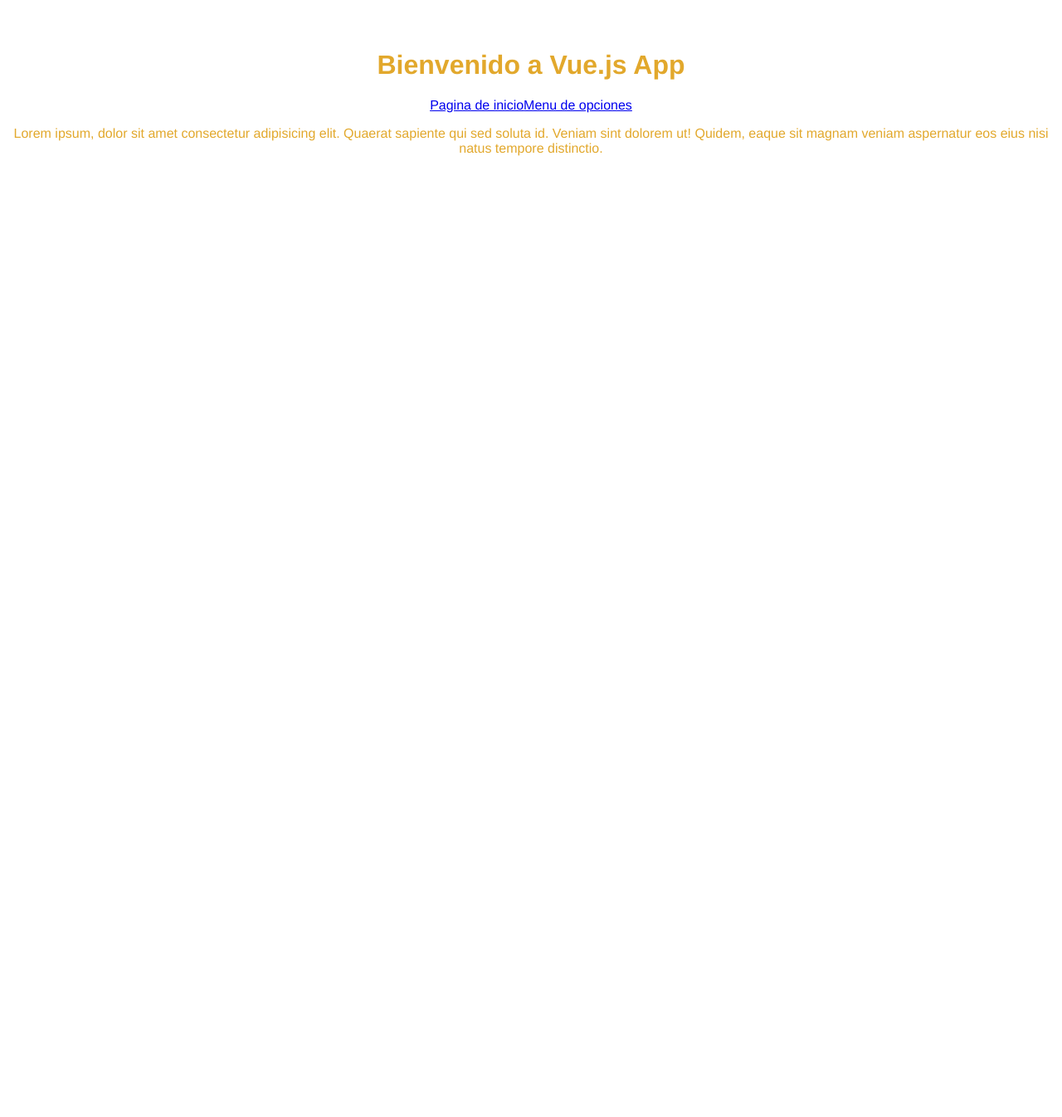
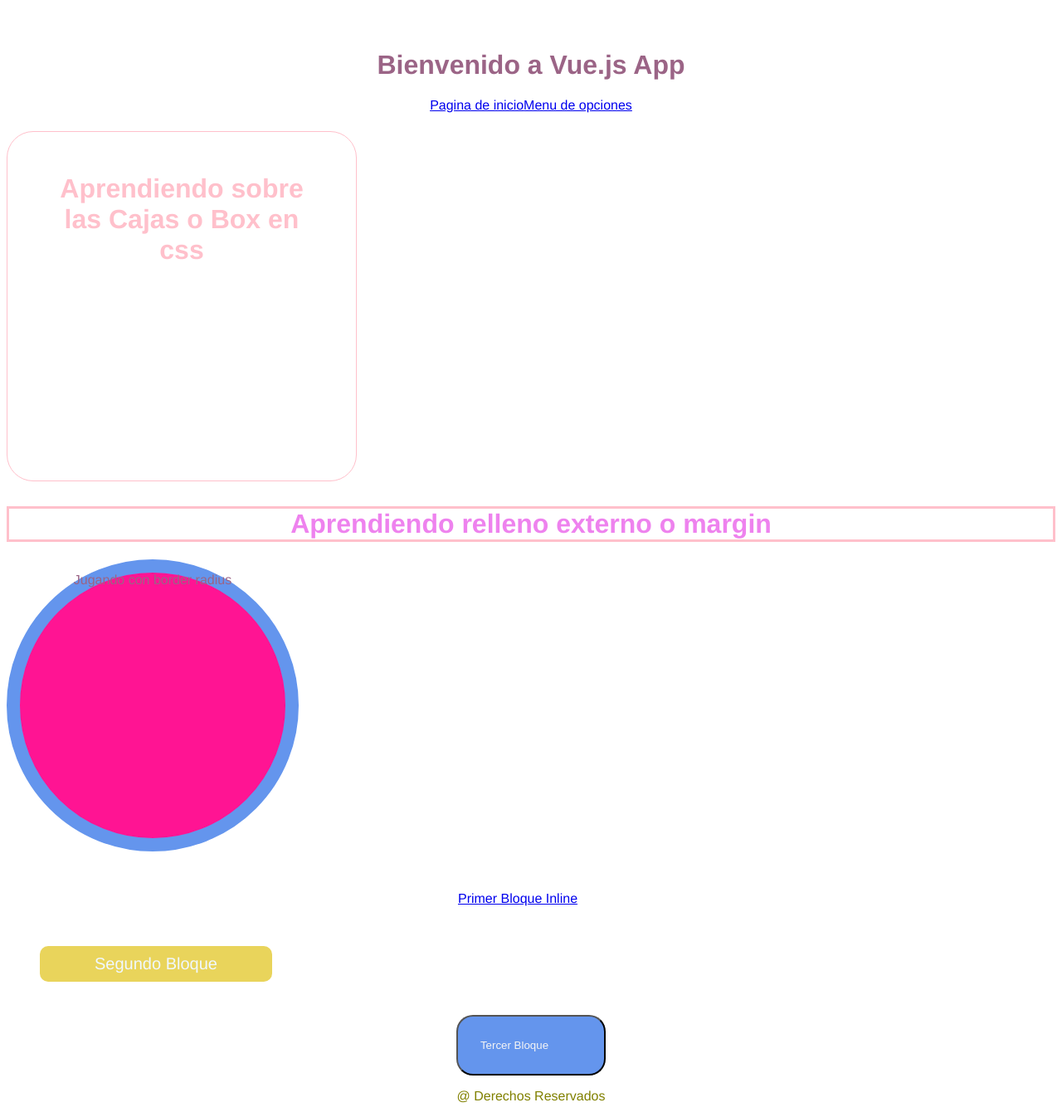
Before and after one commit to Pheobhe/practica_vue_cli, a Vue app: page / in a window 1280 px wide. Shown: the whole page at 83% size. Before the commit the page ends 800 px from the top, so only its background shows below. Built offline with nearby package versions, Linux system fonts and the light colour scheme.

Commit message:
css y otros

```diff
--- a/src/App.vue
+++ b/src/App.vue
@@ -1,28 +1,29 @@
 <template>
   <!-- <img alt="Vue logo" src="./assets/logo.png"> -->
-  <HelloWorld msg="Bienvenido a Vue.js App"/>
+  <HelloWorld msg="Bienvenido a Vue.js App" />
   <Cabecera></Cabecera>
-  <p>Lorem ipsum, dolor sit amet consectetur adipisicing elit. Quaerat sapiente qui sed soluta id. Veniam sint dolorem ut! Quidem, eaque sit magnam veniam aspernatur eos eius nisi natus tempore distinctio.</p>
+
+  <Caja />
+
+  <PiePagina></PiePagina>
 </template>
 
-
-
 <script>
-import HelloWorld from './components/HelloWorld.vue'
-import Cabecera from './components/Cabecera.vue'
+import HelloWorld from "@/components/HelloWorld.vue";
+import Cabecera from "@/components/Cabecera.vue";
+import PiePagina from "@/components/PiePagina.vue";
+import Caja from "@/components/practicasCss/Caja.vue";
 
 export default {
-  name: 'App',
+  name: "App",
   components: {
     HelloWorld,
-    Cabecera
-  }
-}
-
+    Cabecera,
+    PiePagina,
+    Caja
+  },
+};
 </script>
-
-
-
 
 <style>
 #app {
@@ -30,7 +31,7 @@
   -webkit-font-smoothing: antialiased;
   -moz-osx-font-smoothing: grayscale;
   text-align: center;
-  color: #e2a82c;
+  color: #9b6486;
   margin-top: 60px;
 }
 </style>
--- a/src/components/Cabecera.vue
+++ b/src/components/Cabecera.vue
@@ -5,8 +5,9 @@
     </div>
 </template>
 
-<script>
+ <script>
 export default{
+    // eslint-disable-next-line vue/multi-word-component-names
     name: 'Cabecera'
 }
 </script>
--- /dev/null
+++ b/src/components/PiePagina.vue
@@ -0,0 +1,18 @@
+<template>
+    <div>
+            <p class="color-verde">@ Derechos Reservados </p>
+    </div>
+</template>
+
+<script>
+    export default {
+        name: 'PiePagina'
+    }
+</script>
+
+<style lang="css" scoped>
+.color-verde{
+   color:olive;
+}
+
+</style>
--- /dev/null
+++ b/src/components/practicasCss/Caja.vue
@@ -0,0 +1,79 @@
+<template>
+    <div>
+        <h1 class="caja-h1">Aprendiendo sobre las Cajas o Box en css</h1>
+        <h1 class="caja-h1-2">Aprendiendo relleno externo o margin</h1>
+    </div>
+
+    <div class="circulo">
+        <span>Jugando con border radius</span>
+    </div>
+    <a href="#" class="margen1">Primer Bloque Inline</a>
+
+    <span class="mi-texto">Segundo Bloque</span>
+
+    <button class="margen2">Tercer Bloque</button>
+
+</template>
+
+<script>
+
+    export default {
+      // eslint-disable-next-line vue/multi-word-component-names
+    name: 'Caja'
+    }
+
+</script>
+
+<style lang="css" scoped>
+
+ .caja-h1{
+    border:1px solid pink;
+    border-radius: 1em;
+    text-align: center ;
+    color: pink;
+    padding: 50px;
+    width: 10em;
+    height: 10em;
+ }
+
+ .caja-h1-2{
+    border: 3px solid ;
+    border-color: pink;
+    color: violet;
+    margin-top: 30px;
+
+ }
+ .circulo{
+    border:1em solid cornflowerblue;
+    width: 20em;
+    height: 20em;
+    border-radius: 50%;
+   background-color: deeppink;
+ }
+ .margen1 {
+    display: block;
+    margin: 3em 5em 3em 3em
+ }
+
+ .margen2{
+    padding: 2em 5em 2em 2em;
+    background: cornflowerblue;
+    border-radius: 20px;
+    color: whitesmoke;
+
+ }
+
+ .mi-texto{
+    display: block;
+    padding: 10px 2em 10px 2em;
+    background: rgb(233, 212, 91) ;
+    color: aliceblue;
+    border-radius: 10px ;
+    width: 200px ;
+    margin: 2em;
+    text-align: center;
+    font-size: 20px;
+ }
+
+</style>
+<!-- 1em equivale a 16 px -->
```
Also changed, not shown: 1 other file (tests, documents, lock files or other folders).
